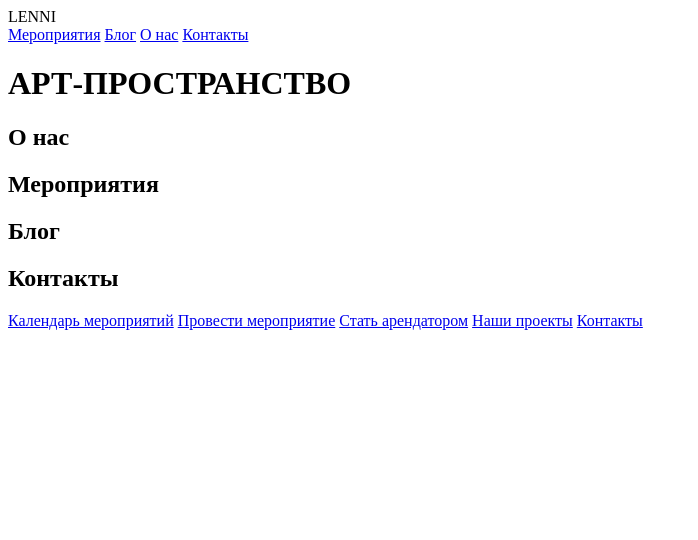
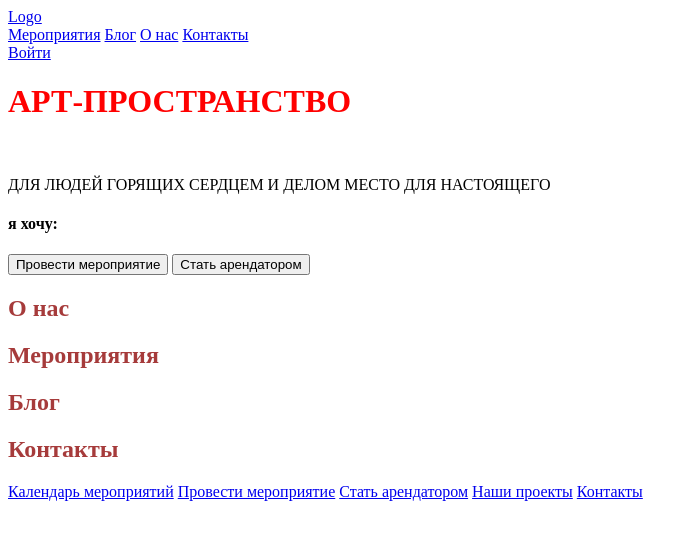
Before and after one commit to gothhlullaby/gothhlullaby.github.io, a plain HTML site: page index.html in a window 1280 px wide. Shown: the whole page, without its empty margins (0-698 px from the left). Drawn offline with Linux system fonts and the light colour scheme.

Commit message:
выполнила 2 модуль, добавила БЭМ-классы

```diff
--- a/index.html
+++ b/index.html
@@ -1,46 +1,72 @@
 <!DOCTYPE html>
 <html lang="ru">
+
   <head>
-  <meta charset="UTF-8"
+    <meta charset="UTF-8">
     <title>LENNI</title>
+    <link rel="stylesheet" href="styles/styles.css">
   </head>
-  <body>
-    <header>
-        <a href="#">Мероприятия</a>
-        <a href="#">Блог</a>
-        <a href="#">О нас</a>
-        <a href="#">Контакты</a>
-        <nav>
+
+  <body class="body">
+    <header class="page-header">
+        <a class="page-header__logo" href="#">Logo</a>
+        <nav class="page-header__nav">
+            <a class="page-header__nav-link" href="#">Мероприятия</a>
+            <a class="page-header__nav-link" href="#">Блог</a>
+            <a class="page-header__nav-link" href="#">О нас</a>
+            <a class="page-header__nav-link" href="#">Контакты</a>
+        </nav>
+        <a class="page-header__user-link" href="#">Войти</a>
     </header>
 
-    <main>
-        <header>
+    <main class="main">
+        <div class="home">
+            <header class="main-header home__main-header">
                 <h1>АРТ-ПРОСТРАНСТВО</h1>
+                <img>
+                <p> ДЛЯ ЛЮДЕЙ ГОРЯЩИХ СЕРДЦЕМ И ДЕЛОМ
+                    МЕСТО ДЛЯ НАСТОЯЩЕГО</p>
             </header>
 
-        <section>
-            <h2>О нас</h2>
+            <section class="offers home__offers">
+                <h4 class="offers__title">я хочу:</h4>
+                <div class="offers__btns">
+                    <button class="offers__btn btn btn--red" type="button">Провести мероприятие</button>
+                    <button class="offers__btn btn" type="button">Стать арендатором</button>
+                </div>
             </section>
 
-        <section>
-            <h2>Мероприятия</h2>
+            <section class="about home__about">
+                <h2 class="about__section-title section-title">О нас</h2>
+                <div class="about__container"></div>
             </section>
 
-        <section>
-            <h2>Блог</h2>
+            <section class="upcoming home__upcoming">
+                <h2 class="upcoming__section-title section-title">Мероприятия</h2>
+                <div class="upcoming__container"></div>
             </section>
 
-        <section>
-            <h2>Контакты</h2>
+            <section class="listing home__listing">
+                <h2 class="listing__section-title section-title">Блог</h2>
+                <div></div>
             </section>
+
+            <section class="contacts home__contacts">
+                <h2 class="contacts__section-title section-title">Контакты</h2>
+                <div class="contacts__container"></div>
+            </section>
+            <div class="doit"></div>
+        </div>
     </main>
 
-    <footer>
-        <a href="#">Календарь мероприятий</a>
-        <a href="#">Провести мероприятие</a>
-        <a href="#">Стать арендатором</a>
-        <a href="#">Наши проекты</a>
-        <a href="#">Контакты</a>
+    <footer class="page-footer">
+        <nav class="page-footer__nav">
+            <a class="page-footer__nav-link" href="#">Календарь мероприятий</a>
+            <a class="page-footer__nav-link" href="#">Провести мероприятие</a>
+            <a class="page-footer__nav-link" href="#">Стать арендатором</a>
+            <a class="page-footer__nav-link" href="#">Наши проекты</a>
+            <a class="page-footer__nav-link" href="#">Контакты</a>
+        </nav>
     </footer>
   </body>
 </html>
--- /dev/null
+++ b/styles/styles.css
@@ -0,0 +1,7 @@
+h1 {
+    color: red;
+}
+
+h2 {
+    color: #a63b3b;
+}
```
Lines whose indentation alone changed are shown as unchanged.
